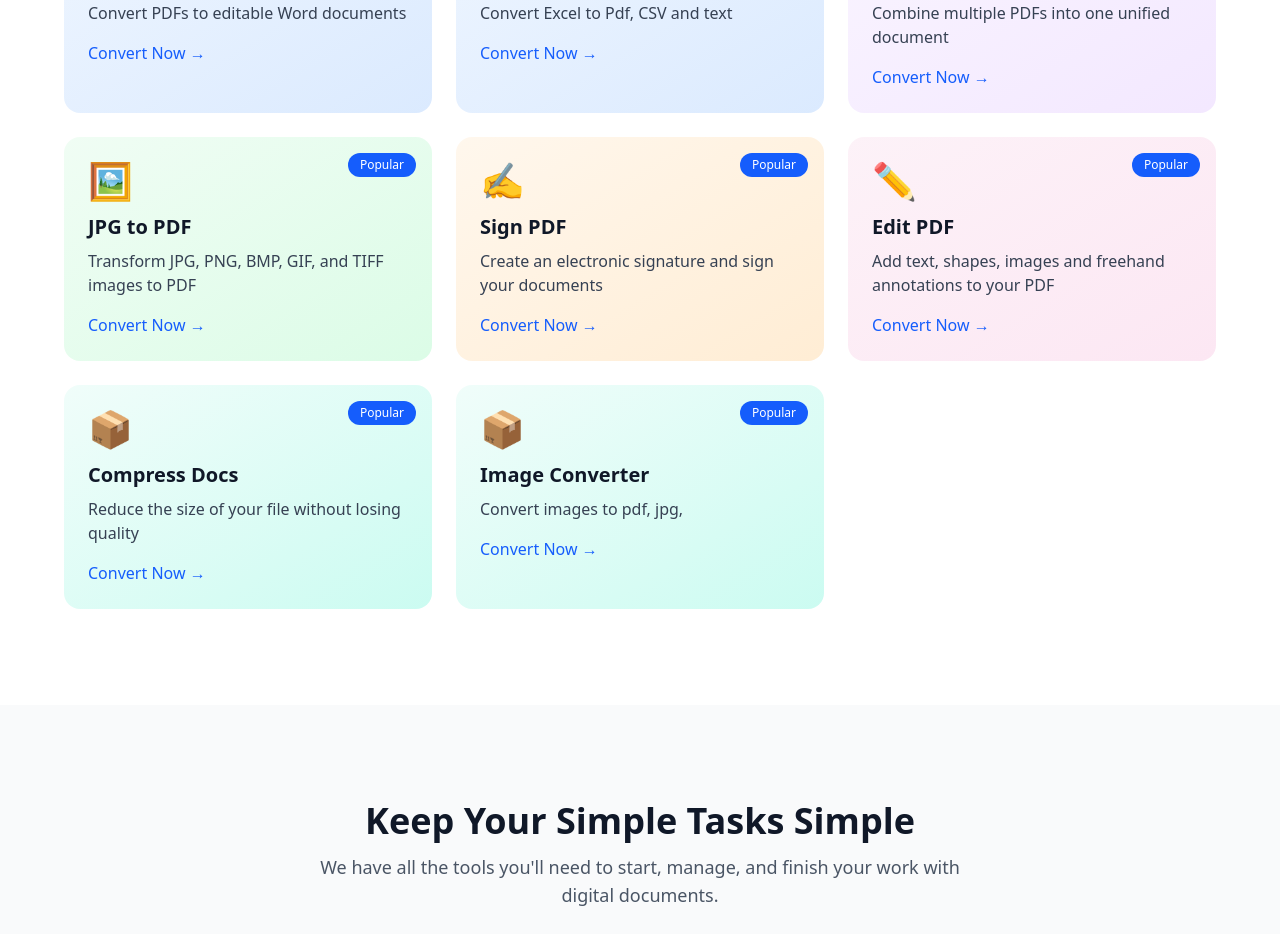
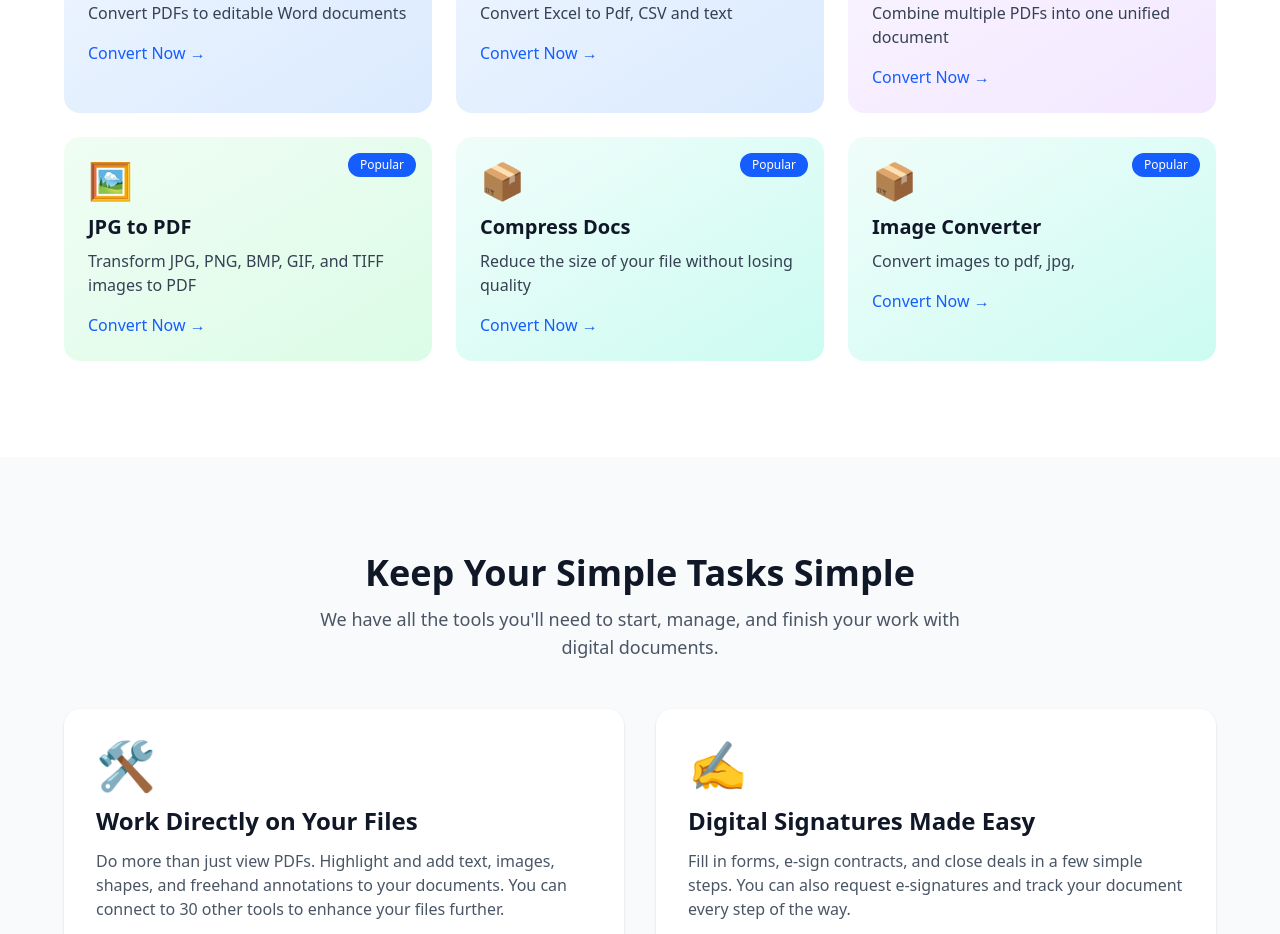
Before and after one commit to Itsarbaz51/converter, a Next.js app: page / in a window 1280 px wide. Shown: the part 940-1874 px from the top of the page. Built offline with nearby package versions, Linux system fonts and the light colour scheme.

Commit message:
refactor: comment out unused PDF tools for future consideration

```diff
--- a/src/app/(home)/page.js
+++ b/src/app/(home)/page.js
@@ -36,22 +36,25 @@ export default function Home() {
       color: "from-green-50 to-green-100",
       tag: "Popular",
     },
-    {
-      title: "Sign PDF",
-      description: "Create an electronic signature and sign your documents",
-      icon: "✍️",
-      href: "/sign",
-      color: "from-orange-50 to-orange-100",
-      tag: "Popular",
-    },
-    {
-      title: "Edit PDF",
-      description: "Add text, shapes, images and freehand annotations to your PDF",
-      icon: "✏️",
-      href: "/edit",
-      color: "from-pink-50 to-pink-100",
-      tag: "Popular",
-    },
+
+    // {
+    //   title: "Sign PDF",
+    //   description: "Create an electronic signature and sign your documents",
+    //   icon: "✍️",
+    //   href: "/sign",
+    //   color: "from-orange-50 to-orange-100",
+    //   tag: "Popular",
+    // },
+
+    // later we can add if needed
+    // {
+    //   title: "Edit PDF",
+    //   description: "Add text, shapes, images and freehand annotations to your PDF",
+    //   icon: "✏️",
+    //   href: "/edit",
+    //   color: "from-pink-50 to-pink-100",
+    //   tag: "Popular",
+    // },
     {
       title: "Compress Docs",
       description: "Reduce the size of your file without losing quality",
```
